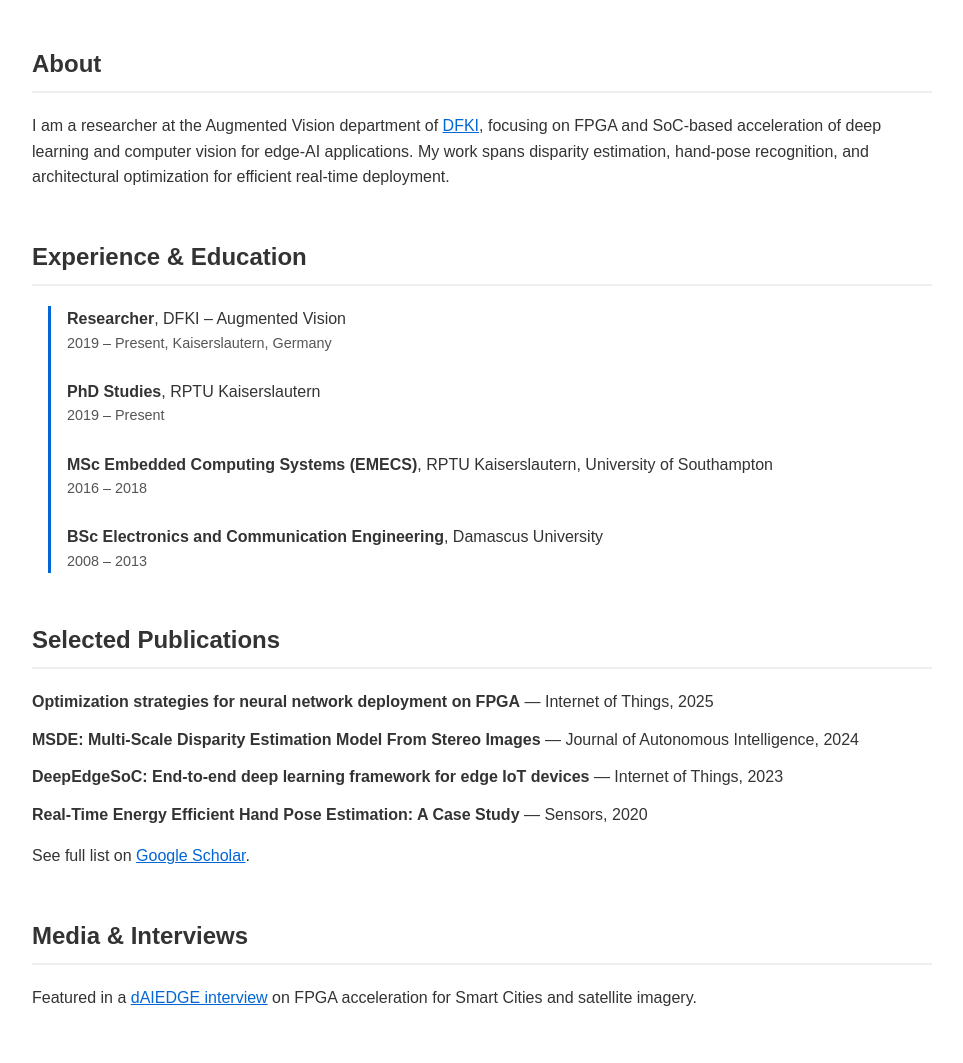
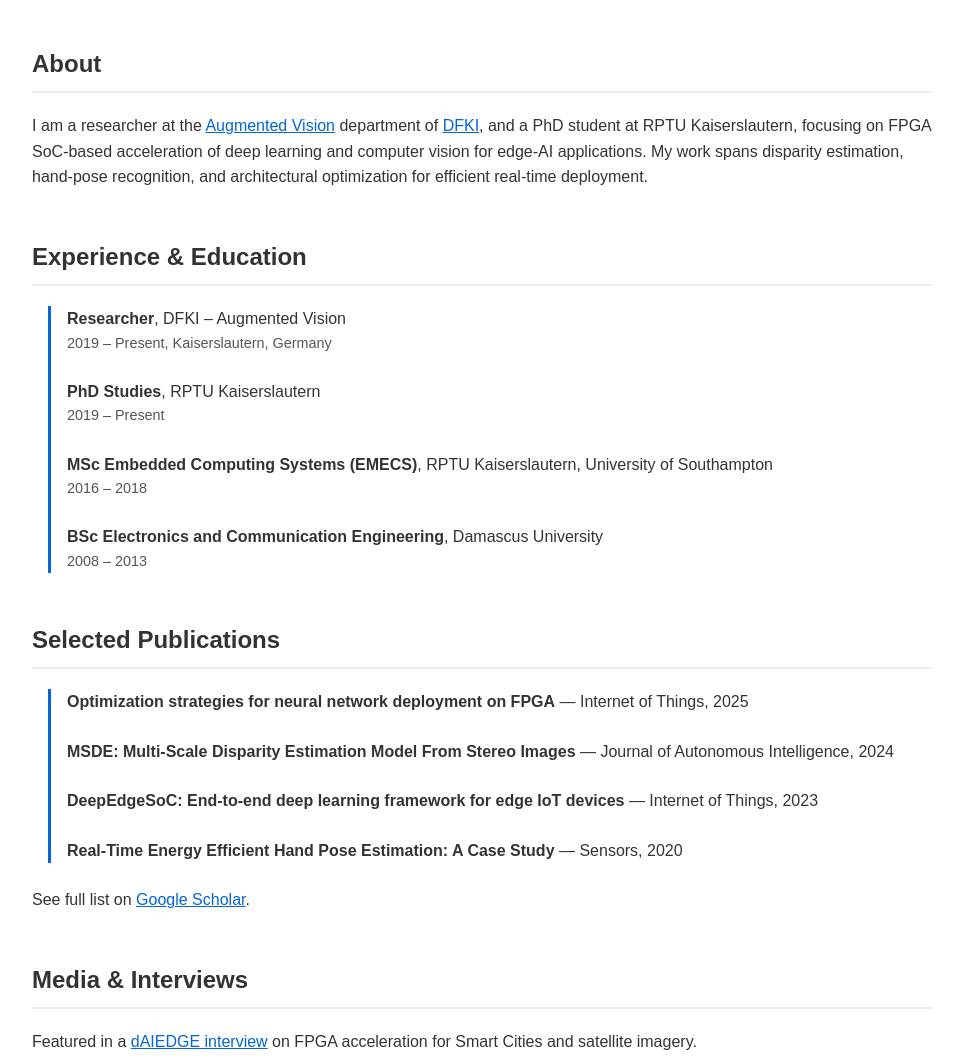
Before and after one commit to rashedkoutayni/rashedkoutayni.github.io, a plain HTML site: page index.html in a window 1280 px wide. Shown: the part 364-1427 px from the top of the page, without its empty margins (158-1121 px from the left). Drawn offline with Linux system fonts and the light colour scheme.

Commit message:
Update index.html

```diff
--- a/index.html
+++ b/index.html
@@ -79,11 +79,9 @@
   <section id="about">
     <h2>About</h2>
     <p>
-      I am a researcher at the Augmented Vision department of
-      <a href="https://www.dfki.de/">DFKI</a>, focusing on FPGA and SoC-based
-      acceleration of deep learning and computer vision for edge-AI applications.
-      My work spans disparity estimation, hand-pose recognition, and
-      architectural optimization for efficient real-time deployment.
+      I am a researcher at the <a href="https://av.dfki.de/">Augmented Vision</a> department of <a href="https://www.dfki.de/">DFKI</a>,
+      and a PhD student at RPTU Kaiserslautern, focusing on FPGA SoC-based acceleration of deep learning and computer vision for edge-AI applications.
+      My work spans disparity estimation, hand-pose recognition, and architectural optimization for efficient real-time deployment.
     </p>
   </section>
 
@@ -113,12 +111,12 @@
   <!-- Publications -->
   <section id="publications">
     <h2>Selected Publications</h2>
-    <ul>
-      <li><strong>Optimization strategies for neural network deployment on FPGA</strong> — Internet of Things, 2025</li>
-      <li><strong>MSDE: Multi-Scale Disparity Estimation Model From Stereo Images</strong> — Journal of Autonomous Intelligence, 2024</li>
-      <li><strong>DeepEdgeSoC: End-to-end deep learning framework for edge IoT devices</strong> — Internet of Things, 2023</li>
-      <li><strong>Real-Time Energy Efficient Hand Pose Estimation: A Case Study</strong> — Sensors, 2020</li>
-    </ul>
+    <div class="timeline">
+      <div class="timeline-item"><strong>Optimization strategies for neural network deployment on FPGA</strong> — Internet of Things, 2025</div>
+      <div class="timeline-item"><strong>MSDE: Multi-Scale Disparity Estimation Model From Stereo Images</strong> — Journal of Autonomous Intelligence, 2024</div>
+      <div class="timeline-item"><strong>DeepEdgeSoC: End-to-end deep learning framework for edge IoT devices</strong> — Internet of Things, 2023</div>
+      <div class="timeline-item"><strong>Real-Time Energy Efficient Hand Pose Estimation: A Case Study</strong> — Sensors, 2020</div>
+    </div>
     <p>See full list on <a href="https://scholar.google.com/citations?hl=en&user=vyHpeioAAAAJ">Google Scholar</a>.</p>
   </section>
 
```
